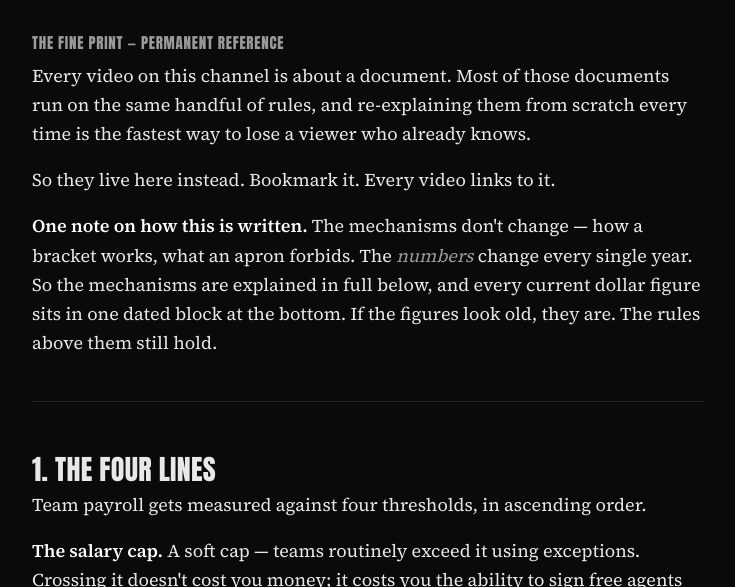
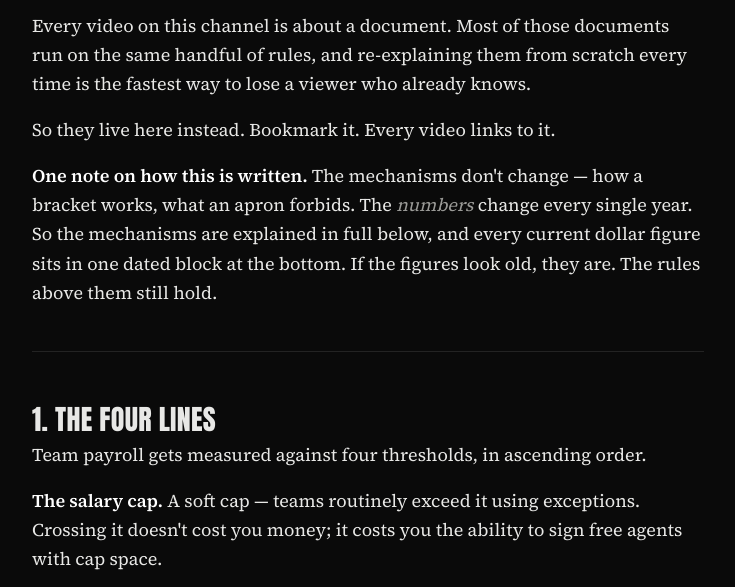
Before and after one commit to wereadthefineprint/wereadthefineprint.github.io, a plain HTML site: page index.html in a window 1280 px wide. Shown: the part 226-813 px from the top of the page, without its empty margins (272-1007 px from the left). Drawn offline with Linux system fonts and the light colour scheme.

Commit message:
Update index.html

```diff
--- a/index.html
+++ b/index.html
@@ -56,8 +56,6 @@ footer{margin-top:72px;padding-top:22px;border-top:3px solid var(--red);
 <h1 class="mast">How NBA Money<br>Actually Works</h1>
 <div class="sub">&para; The Fine Print &middot; Permanent Reference</div>
 </header>
-
-<h3>The Fine Print — permanent reference</h3>
 <p>Every video on this channel is about a document. Most of those documents run on the same handful of rules, and re-explaining them from scratch every time is the fastest way to lose a viewer who already knows.</p>
 <p>So they live here instead. Bookmark it. Every video links to it.</p>
 <p><strong>One note on how this is written.</strong> The mechanisms don't change — how a bracket works, what an apron forbids. The <em>numbers</em> change every single year. So the mechanisms are explained in full below, and every current dollar figure sits in one dated block at the bottom. If the figures look old, they are. The rules above them still hold.</p>
```
